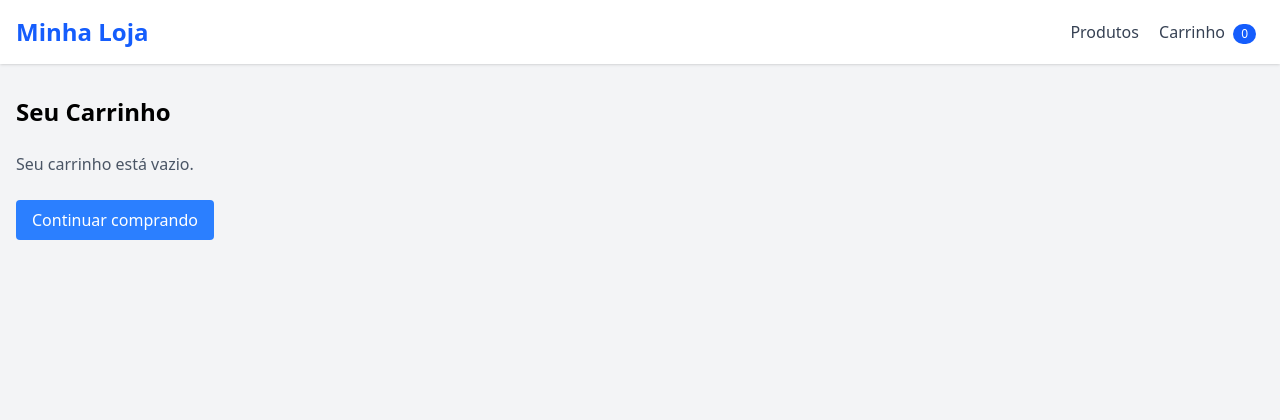
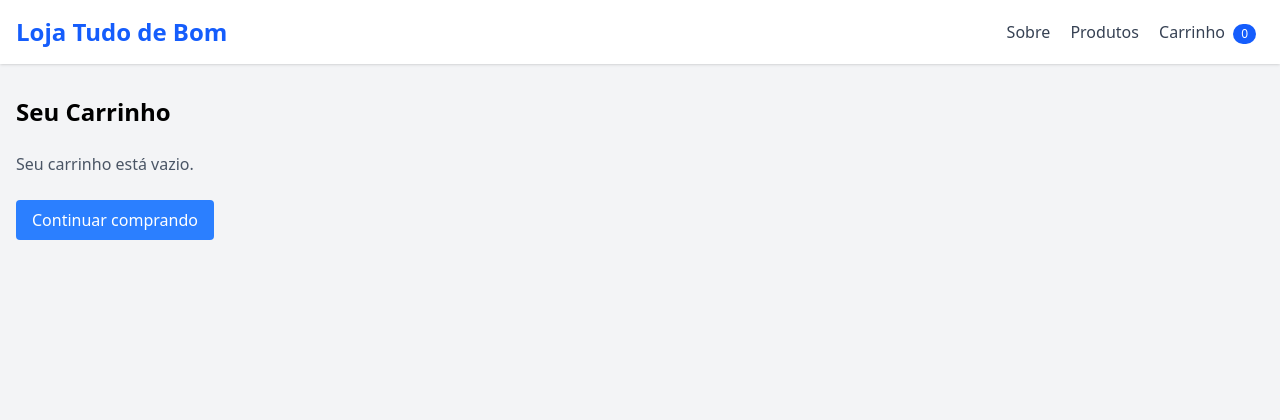
Before and after one commit to mattheuspaivadini/car-flask, a Flask app: page /carrinho in a window 1280 px wide. Shown: the top 420 px of the page. Run offline with Flask 3, Linux system fonts and the light colour scheme.

Commit message:
Aba Sobre adicionada

```diff
--- a/app.py
+++ b/app.py
@@ -51,6 +51,11 @@ app.config['PRODUTOS'] = {
 def index():
     produtos = app.config['PRODUTOS']
     return render_template('index.html', produtos=produtos)
+
+# Rota para o sobre da página
+@app.route('/sobre')
+def sobre():
+    return render_template('sobre.html')
 
 # Rota para adicionar produto ao carrinho
 @app.route('/adicionar/<int:produto_id>', methods=['POST'])
--- a/templates/base.html
+++ b/templates/base.html
@@ -11,8 +11,9 @@
     <!-- Cabeçalho -->
     <header class="bg-white shadow">
         <div class="container mx-auto px-4 py-4 flex justify-between items-center">
-            <a href="/" class="text-2xl font-bold text-blue-600">Minha Loja</a>
+            <a href="/" class="text-2xl font-bold text-blue-600">Loja Tudo de Bom</a>
             <nav>
+                <a href="/sobre" class="text-gray-700 hover:text-blue-600 mx-2">Sobre</a>
                 <a href="/" class="text-gray-700 hover:text-blue-600 mx-2">Produtos</a>
                 <a href="/carrinho" class="text-gray-700 hover:text-blue-600 mx-2">
                     Carrinho
```
Also changed, not shown: templates/sobre.html (added, +14 -0 lines).
